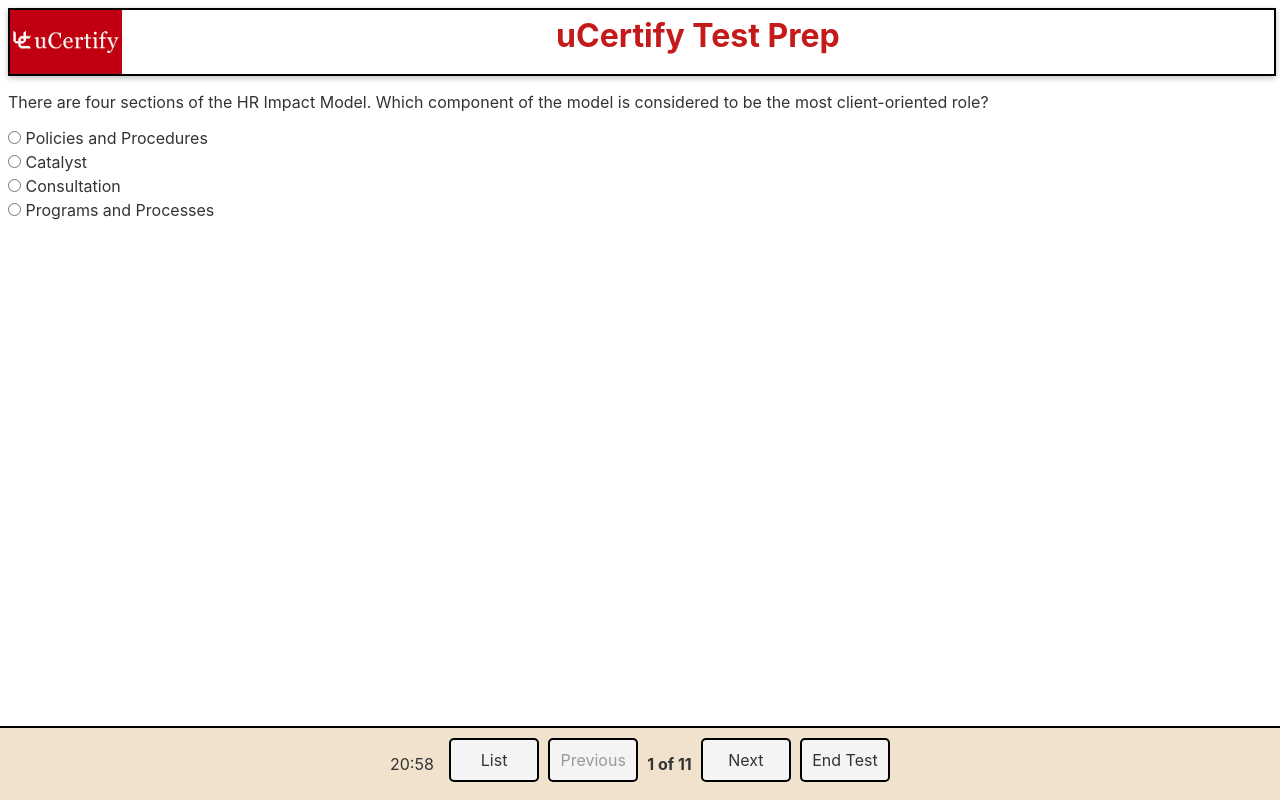
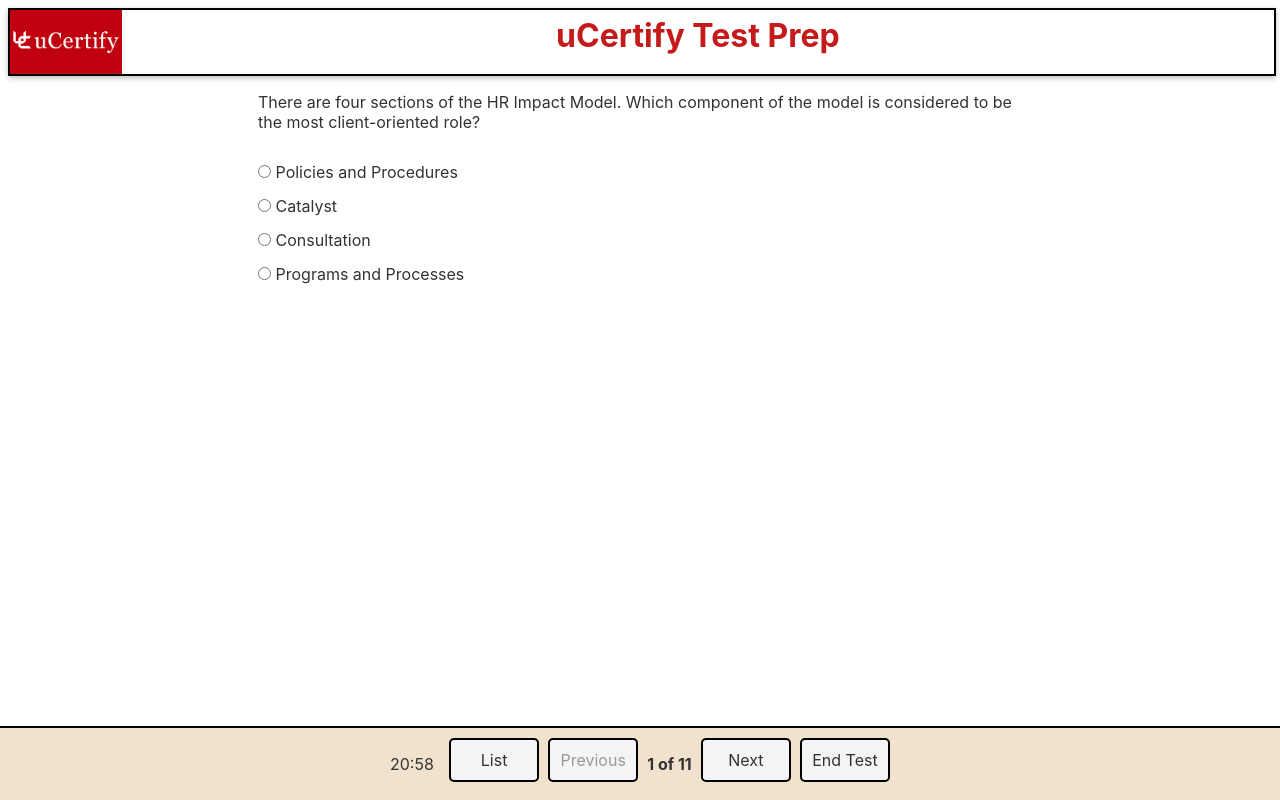
Before and after one commit to Arunoday26/UcertifyTestKit, a Svelte app: page / in a window 1280 px wide. Both pictures are taken after a click on the button "Start Test". Built offline with nearby package versions, Linux system fonts and the light colour scheme.

Commit message:
Focus on the Items which shows in sideBar

```diff
--- a/src/UI/QuesPage.svelte
+++ b/src/UI/QuesPage.svelte
@@ -16,13 +16,13 @@
     $userAnsObj[$currentQues] = user_ans;
   }
 </script>
-
-{#each $apiData as dataItem, i (dataItem)}
+<div class="main-body">
+  {#each $apiData as dataItem, i (dataItem)}
   {#if $currentQues == i}
-    <p>{JSON.parse(dataItem.content_text).question}</p>
+    <p class="show-ques">{JSON.parse(dataItem.content_text).question}</p>
     <div id="question_section" >
       {#each JSON.parse(dataItem.content_text).answers as ans, index (ans)}
-        <label for="ans{index}" id="option{index}" >
+        <label for="ans{index}" id="option{index}" class="options" >
           <input
             type="radio"
             name="ans"
@@ -39,3 +39,19 @@
     </div>
   {/if}
 {/each}
+</div>
+
+<style>
+  .main-body{
+    display: block;
+    margin: 0 250px 0 250px;
+  }
+
+  .show-ques{
+    margin-bottom: 30px;
+  }
+
+  .options{
+    margin-bottom: 10px;
+  }
+</style>
--- a/src/UI/ResultPage.svelte
+++ b/src/UI/ResultPage.svelte
@@ -32,7 +32,6 @@
   export let correctAns = 0;
   export let inCorrectAns = 0;
   export let score = 0;
-  // console.log($userAnsObj);
   afterUpdate(() => {
     Object.keys($userAnsObj).forEach((ques) => {
       if ($userAnsObj[ques].isCorrect == '1') {
@@ -114,7 +113,6 @@
   {#each $apiData as dataItem, i (dataItem)}
     {#if quesExplMap[dataItem.content_id]}
       <div class="Explain-outer">
-        <!-- <QuesPage/> -->
         <div class="question">
           {JSON.parse(dataItem.content_text).question}
         </div>
@@ -158,9 +156,6 @@
 {/if}
 
 <style>
-  /* .userAns{
-    background: yellow;
-  } */
   #logo {
     position: relative;
     height: 100%;
--- a/src/UI/SideBar.svelte
+++ b/src/UI/SideBar.svelte
@@ -23,9 +23,26 @@
       $userAnsObj[i] = user_ans;
     }
   }
+  function attemptChangeHandler(){
+    document.getElementById('attempt_item').style.background ='aqua';
+    document.getElementById('unattempt_item').style.background ='silver';
+    document.getElementById('all_item').style.background ='silver';
+  }
+  function unAttemptChangeHandler(){
+    document.getElementById('attempt_item').style.background ='silver';
+    document.getElementById('unattempt_item').style.background ='aqua';
+    document.getElementById('all_item').style.background ='silver';
+  }
+  function AllChangeHandler(){
+    document.getElementById('attempt_item').style.background ='silver';
+    document.getElementById('unattempt_item').style.background ='silver';
+    document.getElementById('all_item').style.background ='aqua';
+  }
+
   export let quesList = $apiData;
   function onItemClicked(type) {
     if (type == 'attempted') {
+      attemptChangeHandler();
       quesList = $apiData.filter((item, index) => {
         return (
           $userAnsObj.hasOwnProperty(index) &&
@@ -33,17 +50,20 @@
         );
       });
     } else if (type == 'unattempted') {
+      unAttemptChangeHandler();
       quesList = $apiData.filter((item, index) => {
         return (
           !$userAnsObj.hasOwnProperty(index) ||
           ($userAnsObj.hasOwnProperty(index) &&
-            $userAnsObj[index].isCorrect == '')
-        );
-      });
-    } else if (type == 'all') {
+          $userAnsObj[index].isCorrect == '')
+          );
+        });
+      } else if (type == 'all') {
+        AllChangeHandler();
       quesList = $apiData;
     }
   }
+
   afterUpdate(() => {
     $unAttempted = $apiData.length - $attempted;
   });
@@ -52,16 +72,16 @@
 
 {#if show}
   <nav transition:fly={{ x: -550, opacity: 1 }}>
-    <div class="allItem" on:click={() => onItemClicked('all')}>
+    <div class="allItem" id="all_item" on:click={() => onItemClicked('all')}>
       All Item:{$apiData.length}
     </div>
-    <div class="attempted" on:click={() => onItemClicked('attempted')}>
+    <div class="attempt" id="attempt_item" on:click={() => onItemClicked('attempted')}>
       Attempted: {$attempted}
     </div>
-    <div class="unattempted" on:click={() => onItemClicked('unattempted')}>
+    <div class="attempt" id="unattempt_item" on:click={() => onItemClicked('unattempted')}>
       UnAttempted:{$unAttempted}
     </div>
-    <ul>
+    <ol>
       {#each quesList as dataItem, i (dataItem)}
         <li id="list{i}">
           <button id="ques-btn{i}" class="nav-btn" on:click={() => jumpQuest(i)}
@@ -69,7 +89,7 @@
           >
         </li>
       {/each}
-    </ul>
+    </ol>
   </nav>
 {/if}
 
@@ -90,24 +110,17 @@
     overflow: hidden;
     text-overflow: ellipsis;
   }
-
-  .allItem {
+  .attempt {
     background: silver;
     border: 2px solid black;
     font-weight: bold;
     cursor: pointer;
     padding: 10px;
   }
-  .attempted {
-    background: rgb(115, 214, 115);
-    border: 1px solid black;
-    font-weight: bold;
-    cursor: pointer;
-    padding: 10px;
-  }
-  .unattempted {
-    background: rgb(245, 154, 154);
-    border: 1px solid black;
+
+  .allItem{
+    background: aqua;
+    border: 2px solid black;
     font-weight: bold;
     cursor: pointer;
     padding: 10px;
```
